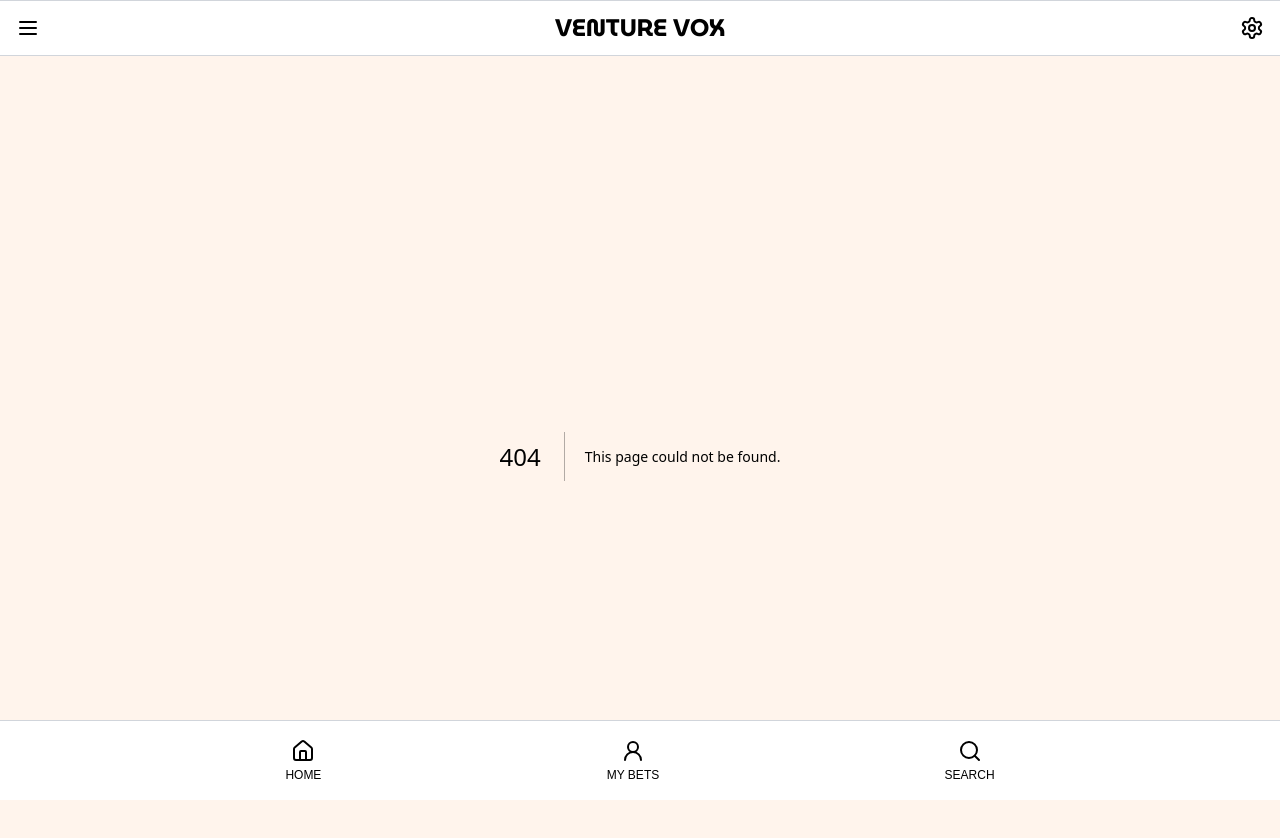
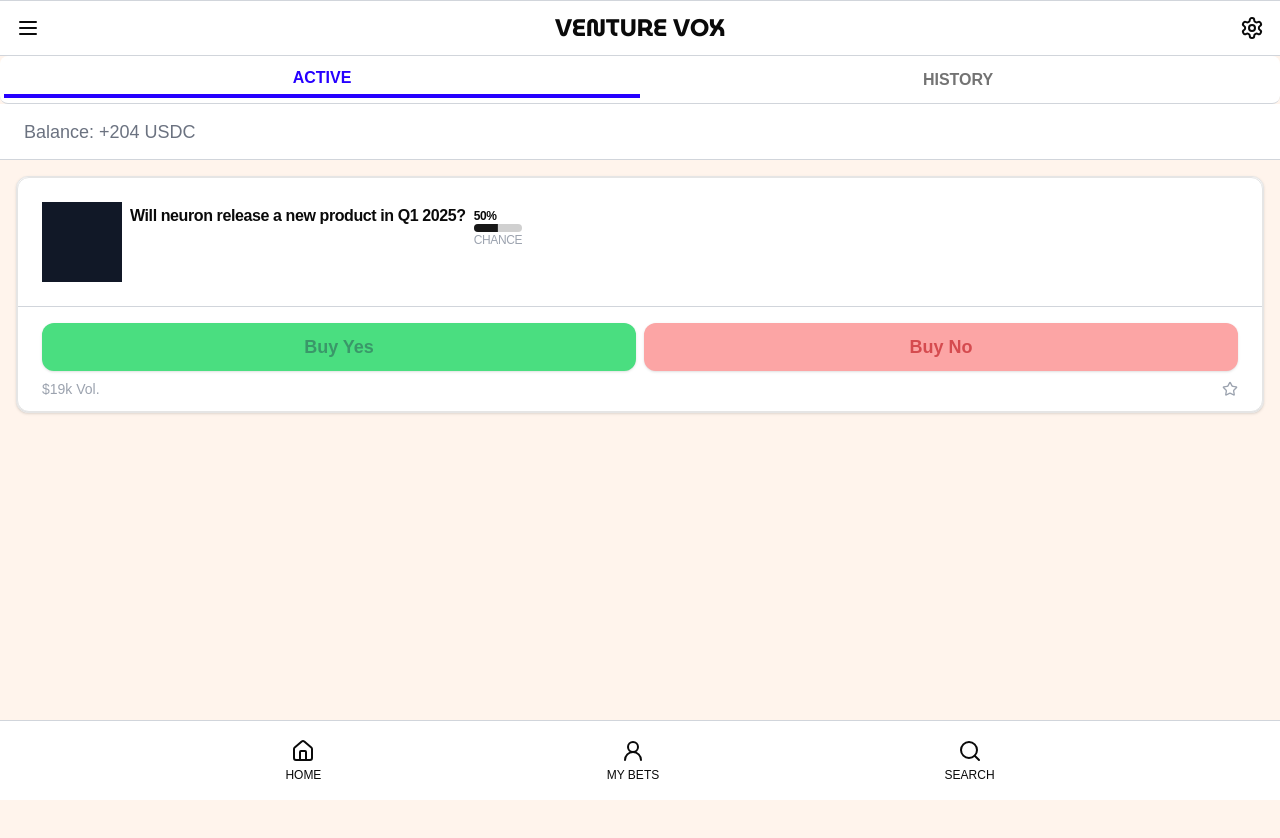
Before and after one commit to lyonelpierce/venturebox, a Next.js app: page /mybets in a window 1280 px wide. Before the commit this address had no page. Shown: the top 838 px of the page. After the commit the page ends 800 px from the top, so only its background shows below. Built offline with nearby package versions, Linux system fonts and the light colour scheme.

Commit message:
my bets page

```diff
--- a/app/(landing)/page.tsx
+++ b/app/(landing)/page.tsx
@@ -4,9 +4,8 @@ import { Tabs, TabsContent, TabsList, TabsTrigger } from "@/components/ui/tabs";
 
 const LandingPage = () => {
   return (
-    <div className="max-w-screen-2xl">
     <Tabs defaultValue="all">
-        <TabsList className="w-full bg-white border-b border-gray-300 h-10">
+      <TabsList className="w-full bg-white border-b border-gray-300 h-12">
         <TabsTrigger value="all" className="w-1/2 font-bold uppercase">
           All
         </TabsTrigger>
@@ -22,7 +21,6 @@ const LandingPage = () => {
         </Card>
       </TabsContent>
     </Tabs>
-    </div>
   );
 };
 
--- /dev/null
+++ b/app/mybets/page.tsx
@@ -0,0 +1,37 @@
+import BetCard from "@/components/BetCard";
+import { Card, CardContent } from "@/components/ui/card";
+import { Tabs, TabsContent, TabsList, TabsTrigger } from "@/components/ui/tabs";
+
+const MyBetsPage = () => {
+  return (
+    <Tabs defaultValue="active">
+      <TabsList className="w-full bg-white border-b border-gray-300 h-12">
+        <TabsTrigger value="active" className="w-1/2 font-bold uppercase">
+          Active
+        </TabsTrigger>
+        <TabsTrigger value="history" className="w-1/2 font-bold uppercase">
+          History
+        </TabsTrigger>
+      </TabsList>
+      <div className="bg-white border-b border-gray-300 h-14 flex items-center px-6">
+        <p className="text-gray-500 text-lg">Balance: +204 USDC</p>
+      </div>
+      <TabsContent value="active">
+        <Card className="m-4 overflow-hidden">
+          <CardContent className="p-0">
+            <BetCard active />
+          </CardContent>
+        </Card>
+      </TabsContent>
+      <TabsContent value="history">
+        <Card className="m-4 overflow-hidden">
+          <CardContent className="p-0">
+            <BetCard active={false} />
+          </CardContent>
+        </Card>
+      </TabsContent>
+    </Tabs>
+  );
+};
+
+export default MyBetsPage;
--- a/app/startup/page.tsx
+++ b/app/startup/page.tsx
@@ -21,7 +21,7 @@ const StartupsPage = () => {
         </div>
       </div>
       <div className="m-4">
-        <BetCard />
+        <BetCard active />
       </div>
     </>
   );
--- a/components/BetCard.tsx
+++ b/components/BetCard.tsx
@@ -1,23 +1,31 @@
 import { StarIcon } from "lucide-react";
 import { Button } from "./ui/button";
+import { Progress } from "./ui/progress";
 import { Card, CardContent, CardHeader, CardTitle } from "./ui/card";
-import { Progress } from "./ui/progress";
+import { cn } from "@/lib/utils";
+import { Separator } from "./ui/separator";
 
-const BetCard = () => {
+const BetCard = ({ active, status }: { active: boolean; status?: string }) => {
   return (
     <Card>
       <CardHeader className="flex flex-row gap-2 w-full">
         <div className="aspec-square size-20 bg-gray-900 aspect-square" />
         <CardTitle className="flex gap-2">
           <p>Will neuron release a new product in Q1 2025?</p>
-          <div>
+          {active && (
+            <div className="flex flex-col">
               <p className="text-xs uppercase">50%</p>
               <Progress value={50} />
-            <p className="text-xs font-light uppercase text-gray-400">Chance</p>
+              <p className="text-xs font-light uppercase text-gray-400">
+                Chance
+              </p>
             </div>
+          )}
         </CardTitle>
       </CardHeader>
-      <CardContent className="flex flex-col gap-2 mt-2 pb-3">
+      <Separator className="bg-gray-300 h-px full" />
+      <CardContent className="flex flex-col gap-2 pt-4 pb-3">
+        {active ? (
           <div className="flex w-full gap-2">
             <Button className="w-1/2 h-12 rounded-xl bg-green-400 text-lg font-semibold text-[#3a9769]">
               Buy Yes
@@ -26,6 +34,24 @@ const BetCard = () => {
               Buy No
             </Button>
           </div>
+        ) : (
+          <Button
+            className={cn(
+              "h-12 rounded-xl",
+              status === "win"
+                ? "bg-green-400 text-lg text-[#3a9769]"
+                : "bg-red-300 text-[#d54b4f]"
+            )}
+          >
+            {status === "win" ? (
+              <p className="uppercase tracking-wide font-bold">
+                You win 90 USDC!
+              </p>
+            ) : (
+              <p className="uppercase tracking-wide font-bold">20 USDC Lost</p>
+            )}
+          </Button>
+        )}
         <div className="flex justify-between items-center text-sm text-gray-400">
           <p>$19k Vol.</p>
           <StarIcon className="size-4" />
--- /dev/null
+++ b/components/ui/separator.tsx
@@ -0,0 +1,31 @@
+"use client"
+
+import * as React from "react"
+import * as SeparatorPrimitive from "@radix-ui/react-separator"
+
+import { cn } from "@/lib/utils"
+
+const Separator = React.forwardRef<
+  React.ElementRef<typeof SeparatorPrimitive.Root>,
+  React.ComponentPropsWithoutRef<typeof SeparatorPrimitive.Root>
+>(
+  (
+    { className, orientation = "horizontal", decorative = true, ...props },
+    ref
+  ) => (
+    <SeparatorPrimitive.Root
+      ref={ref}
+      decorative={decorative}
+      orientation={orientation}
+      className={cn(
+        "shrink-0 bg-border",
+        orientation === "horizontal" ? "h-[1px] w-full" : "h-full w-[1px]",
+        className
+      )}
+      {...props}
+    />
+  )
+)
+Separator.displayName = SeparatorPrimitive.Root.displayName
+
+export { Separator }
--- a/package.json
+++ b/package.json
@@ -11,6 +11,7 @@
   "dependencies": {
     "@radix-ui/react-dialog": "^1.1.2",
     "@radix-ui/react-progress": "^1.1.0",
+    "@radix-ui/react-separator": "^1.1.0",
     "@radix-ui/react-slot": "^1.1.0",
     "@radix-ui/react-tabs": "^1.1.1",
     "@radix-ui/react-visually-hidden": "^1.1.0",
```
Also changed, not shown: 1 other file (tests, documents, lock files or other folders). Lines whose indentation alone changed are shown as unchanged.
